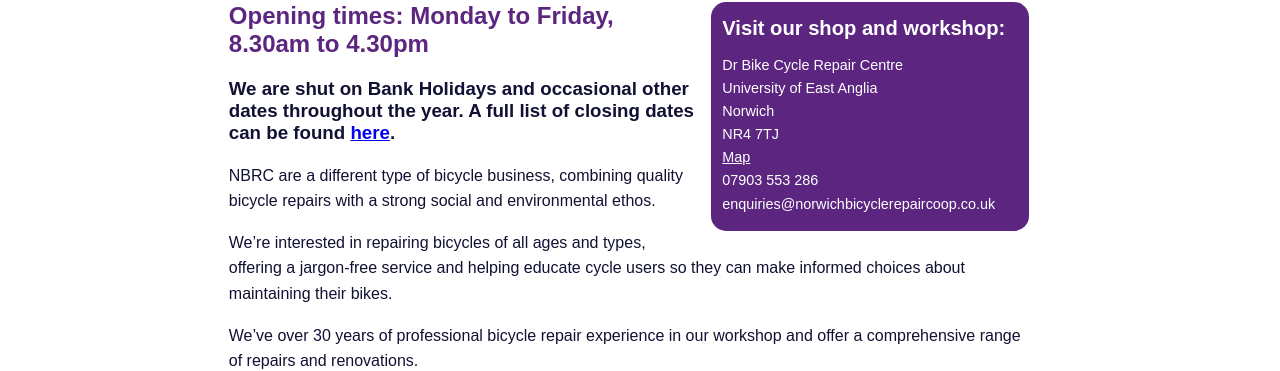
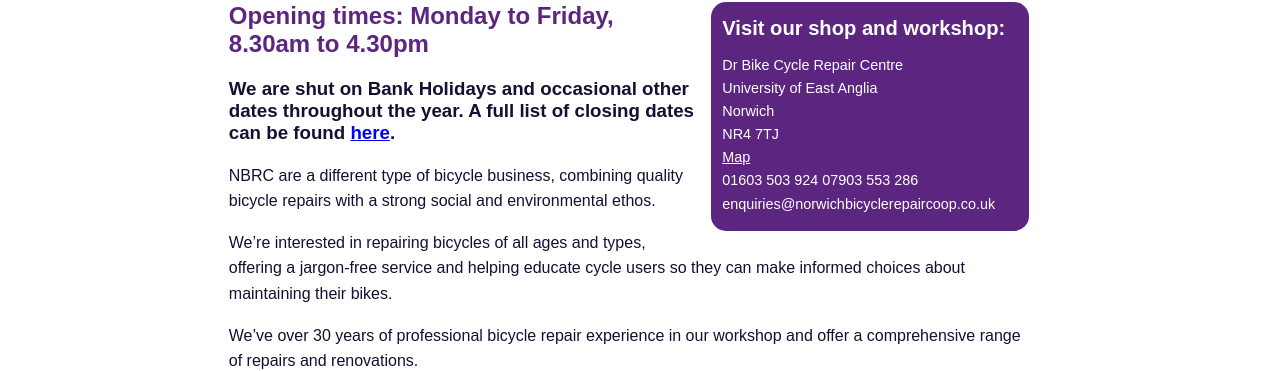
Before and after one commit to norwichbicyclerepaircooperative/norwichbicyclerepaircooperative.github.io, a Jekyll site: the page built from index.md, in a window 1280 px wide. Shown: the part 122-493 px from the top of the page. Built offline with Jekyll 4.4.1, drawn with Linux system fonts in a browser that asks for light colours.

Commit message:
Update index.md

```diff
--- a/index.md
+++ b/index.md
@@ -11,6 +11,7 @@
 Norwich
 NR4 7TJ
 [Map](https://mapsengine.google.com/map/edit?mid=zvjpVdsj1xrw.kvj8wIJ7CTVk)
+01603 503 924
 07903 553 286
 enquiries@norwichbicyclerepaircoop.co.uk
 {% endcapture %}
```
